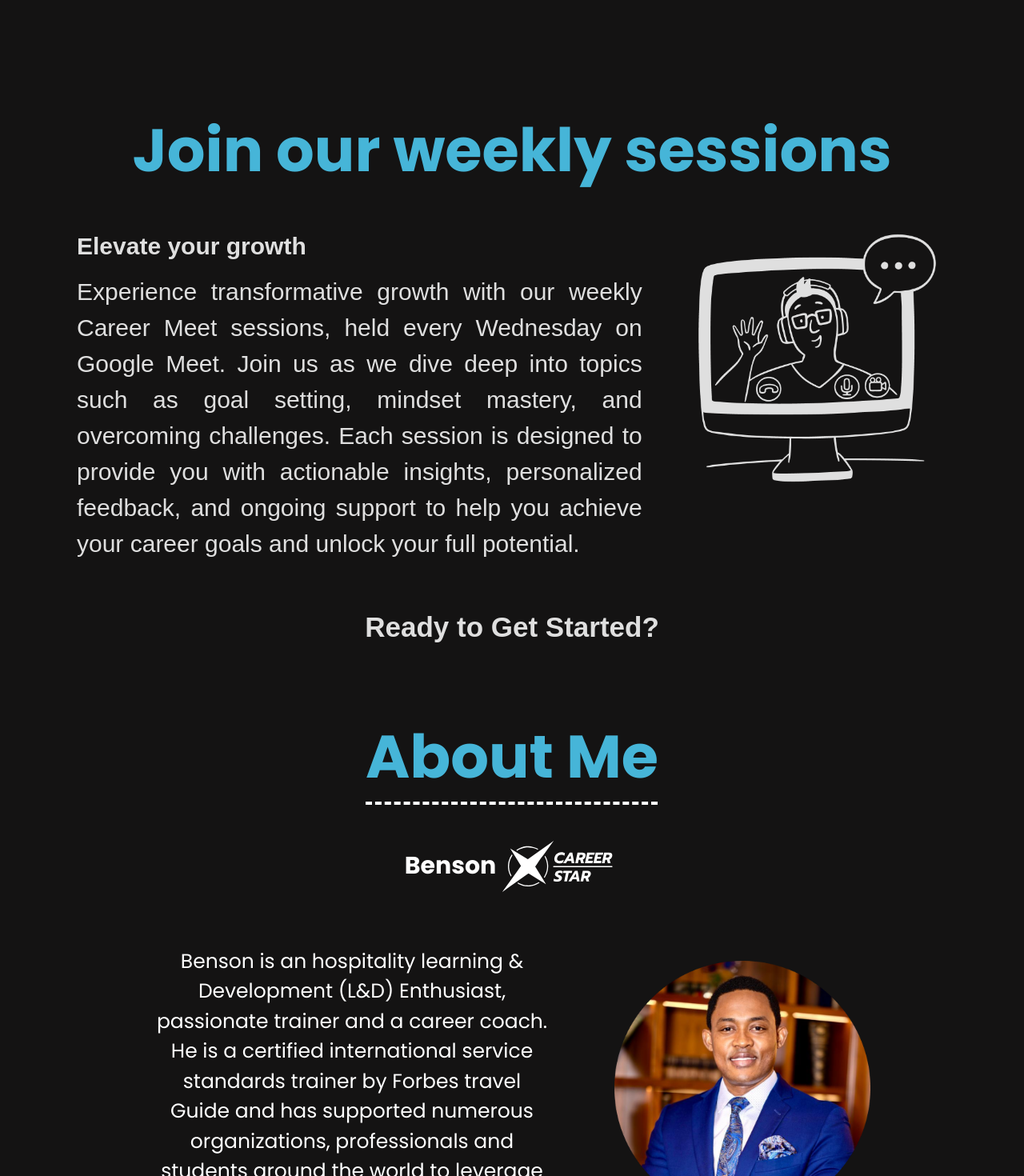
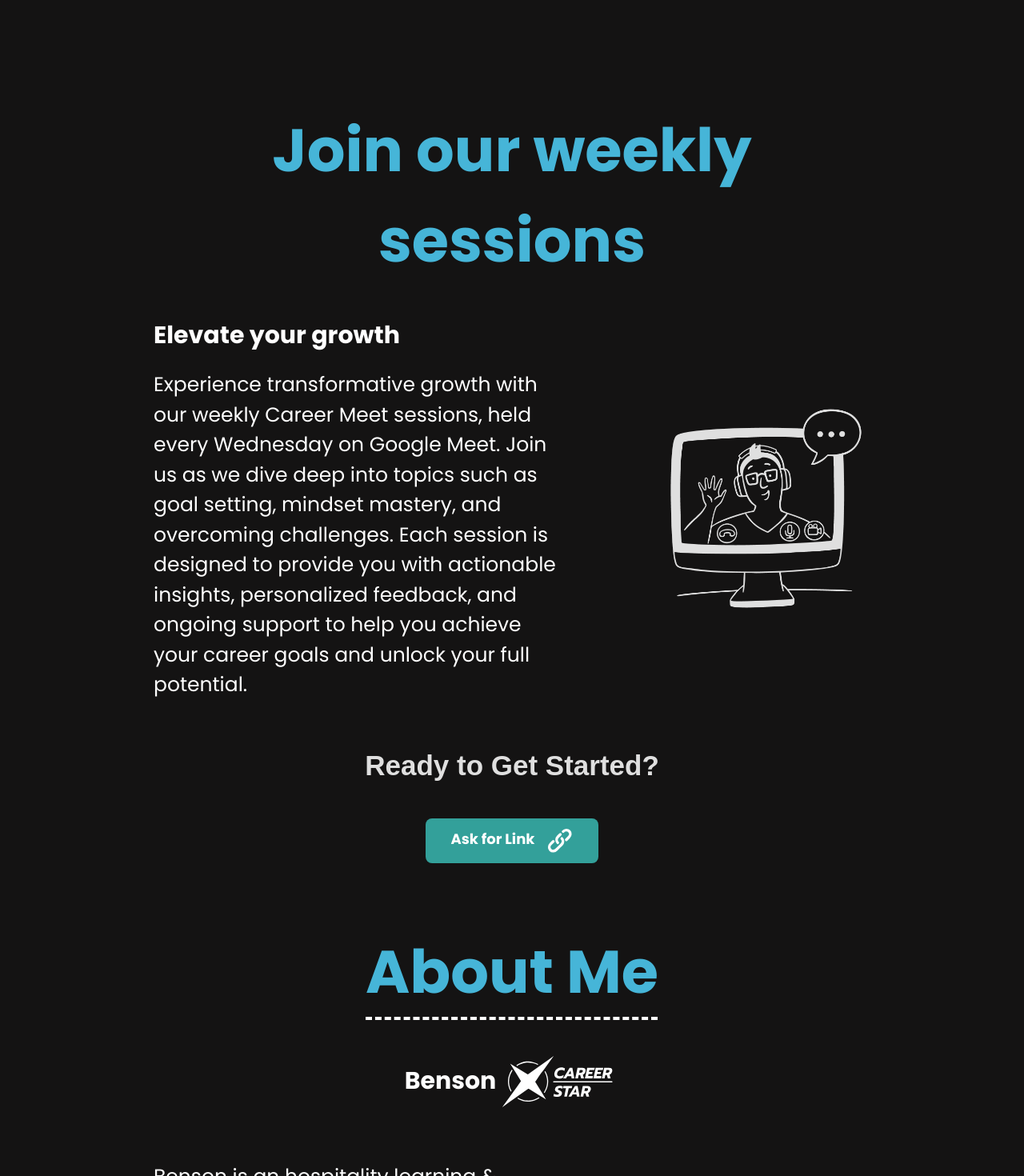
Before and after one commit to techTorch-solutions/careerstar, a React (Vite) app: page / in a window 1280 px wide. Shown: the part 2840-4310 px from the top of the page at 80% size. Built offline with nearby package versions, Linux system fonts and the light colour scheme.

Commit message:
ask for link section complete

```diff
--- a/src/components/Home.jsx
+++ b/src/components/Home.jsx
@@ -12,6 +12,7 @@ import ContactModal from './ContactModal'
 import { useState } from 'react'
 import Logo from './images/icons/logo.svg'
 import hello from './images/hello.png'
+import LinkIcon from './images/icons/linkIcon.svg'
 
 export default function Home() {
 
@@ -101,20 +102,21 @@ export default function Home() {
         </div>
       </div>
 
-      <div class="flex flex-col gap-10 justify-center content-center">
-      <h2 class=" text-primaryFont text-[75px] font-poppins font-bold justify-center text-center">Join our weekly sessions</h2>
-      <div class=" justify-center content-center m-auto w-[85%]">
-        <div class="grid grid-cols-3 justify-center gap-14">
-          <div class=" col-span-2">
-            <h3 class=" text-secondaryFont text-[30px] font-extrabold font-mulish mb-3">Elevate your growth</h3>
-            <p class=" text-secondaryFont text-justify text-[30px] font-mulish">Experience transformative growth with our weekly Career Meet sessions, held every Wednesday on Google Meet. Join us as we dive deep into topics such as goal setting, mindset mastery, and overcoming challenges. Each session is designed to provide you with actionable insights, personalized feedback, and ongoing support to help you achieve your career goals and unlock your full potential.</p>
+      <div className="flex flex-col gap-10 w-[70%] justify-center content-center m-[auto]">
+      <h2 className='md:text-[75px] text-[25px] text-[#46B5D8] font-bold text-center '>Join our weekly sessions</h2>
+      <div className=" ">
+        <div className="grid grid-cols-3 justify-center gap-14 ">
+          <div className=" col-span-2 ">
+            <h3 className='text-[30px] font-bold'>Elevate your growth</h3>
+            <p  className='text-[15px] md:text-[25px] pt-5 md:max-w-[40vw] max-w-[90vw]'>Experience transformative growth with our weekly Career Meet sessions, held every Wednesday on Google Meet. Join us as we dive deep into topics such as goal setting, mindset mastery, and overcoming challenges. Each session is designed to provide you with actionable insights, personalized feedback, and ongoing support to help you achieve your career goals and unlock your full potential.</p>
           </div>
-          <div class=" col-span-1">
+          <div className=" col-span-1  m-[auto]">
             <img src={hello} alt="hello" width={500} height={500}/>
           </div>
         </div>
       </div>
-      <h3 class=" text-secondaryFont text-center font-mulish text-[35px] font-bold mt-4">Ready to Get Started?</h3>
+      <h3 className=" text-secondaryFont text-center font-mulish text-[35px] font-bold mt-4">Ready to Get Started?</h3>
+      <button onClick={() =>  setOpenContact(true)}  className='flex bg-[#33A09A] rounded-lg p-3 text-sm md:text-lg md:px-8 px-4 font-bold m-[auto]'>Ask for Link<img src={LinkIcon} className="ml-4 md:w-8 w-[1.2rem]" /></button>
       </div>
 
       <div className='md:w-[70vw] max-w[90vw] m-[auto] gap-20 my-20'>
@@ -124,7 +126,7 @@ export default function Home() {
           <img src={Logo} className="h-20 p-2 brightness-0 invert " />
         </div>
         <div className='flex flex-col md:flex-row m-[auto] gap-20 items-center my-10 '>
-          <p className='text-[15px] md:text-[25px] pt-5 md:max-w-[70vw] max-w-[100vw] text-center my-[auto]'>Benson is an hospitality learning & Development (L&D) Enthusiast, passionate trainer and a career coach.
+          <p  className='text-[15px] md:text-[25px] pt-5 md:max-w-[40vw] max-w-[90vw]'>Benson is an hospitality learning & Development (L&D) Enthusiast, passionate trainer and a career coach.
             He is a certified international service standards trainer by Forbes travel Guide and has supported numerous organizations, professionals and students around the world to leverage their potential and elevate their influence.
           </p>
           <img src={hero2} className="w-80" />
```
Also changed, not shown: src/components/images/icons/linkIcon.svg (added).
